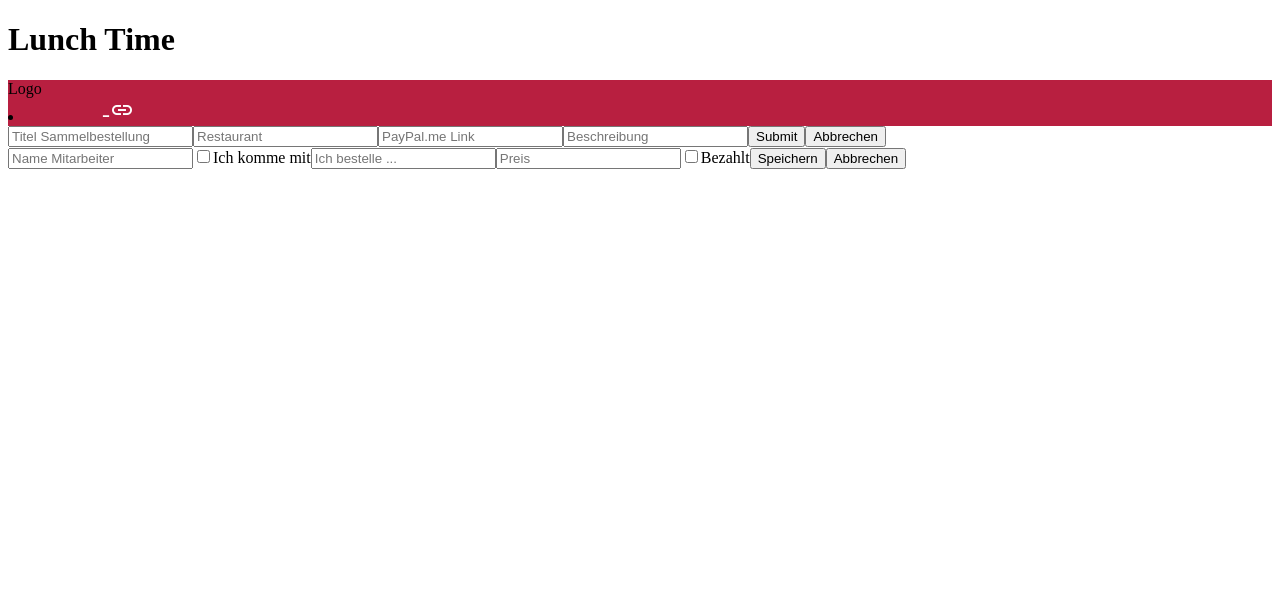
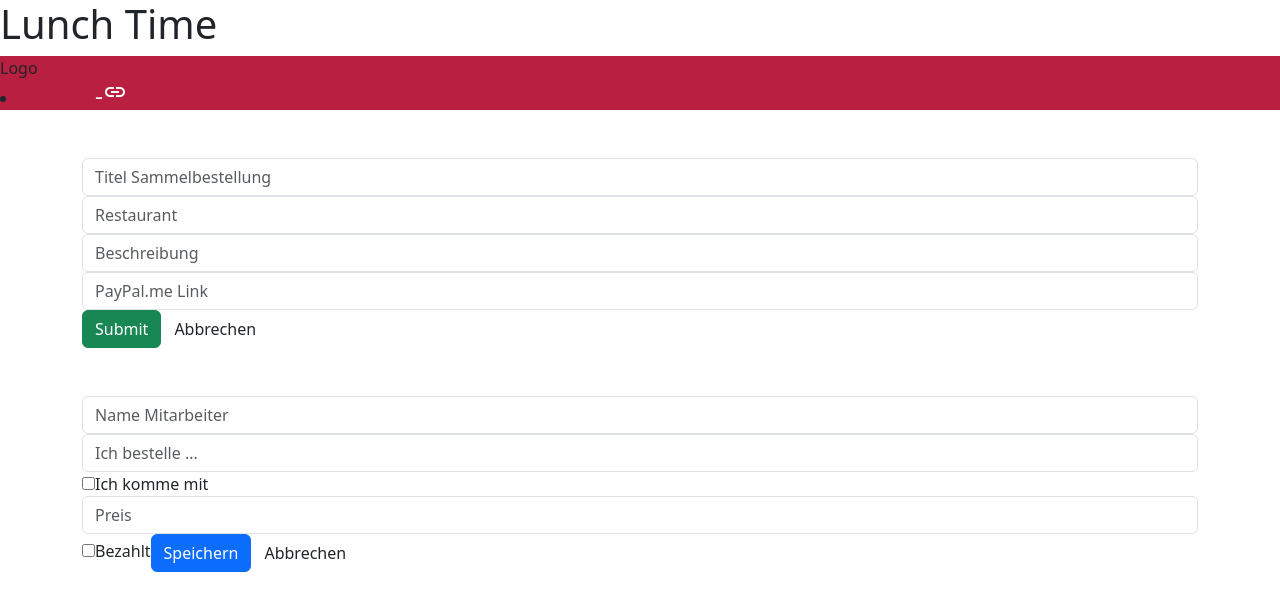
Before and after one commit to e-Ribbit/Lunch_Time_SPA, an Angular app in the folder Lunch_Time/: page / in a window 1280 px wide. Shown: the top 610 px of the page. Built offline with nearby package versions, Linux system fonts and the light colour scheme.

Commit message:
added bootstrap

```diff
--- a/Lunch_Time/package.json
+++ b/Lunch_Time/package.json
@@ -18,6 +18,7 @@
     "@angular/platform-browser": "^16.0.0",
     "@angular/platform-browser-dynamic": "^16.0.0",
     "@angular/router": "^16.0.0",
+    "bootstrap": "^5.3.0-alpha3",
     "rxjs": "~7.8.0",
     "tslib": "^2.3.0",
     "zone.js": "~0.13.0"
--- a/Lunch_Time/src/app/form-create-order/form-create-order.component.html
+++ b/Lunch_Time/src/app/form-create-order/form-create-order.component.html
@@ -1,12 +1,35 @@
-<div class="form-container">
+<div class="container mt-5">
+    <div class="form-container">
         <form class="create-order" [formGroup]="createOrder" (ngSubmit)="onSubmit()">
             <div class="form-group">
-                <input type="text" id="name" formControlName="name" placeholder="Titel Sammelbestellung">
-                <input type="text" id="restaurant" formControlName="restaurant" placeholder="Restaurant">
-                <input type="text" id="paypal" formControlName="paypal" placeholder="PayPal.me Link">
-                <input type="text" id="description" name="formControlName" placeholder="Beschreibung">
+                <div formGroupName="requiredFields">
+                    <input class="form-control" type="text" id="name" formControlName="name"
+                        placeholder="Titel Sammelbestellung">
+                    <div>
+                        <span
+                            *ngIf="!createOrder.get('requiredFields.name')?.valid && createOrder.get('requiredFields.name')?.touched">
+                            Bitte gib einen Titel für die Bestellung ein</span>
+                    </div>
+                    <input class="form-control" type="text" id="restaurant" formControlName="restaurant"
+                        placeholder="Restaurant">
+                    <div>
+                        <span
+                            *ngIf="!createOrder.get('requiredFields.restaurant')?.valid && createOrder.get('requiredFields.restaurant')?.touched">
+                            Bitte gib ein Restaurant ein</span>
+                    </div>
+                    <input class="form-control" type="text" id="description" formControlName="description"
+                        placeholder="Beschreibung">
+                    <div>
+                        <span
+                            *ngIf="!createOrder.get('requiredFields.description')?.valid && createOrder.get('requiredFields.description')?.touched">
+                            Bitte gib eine Beschreibung ein</span>
+                    </div>
+                </div>
+                <input class="form-control" type="text" id="paypal" formControlName="paypal"
+                    placeholder="PayPal.me Link">
                 <button type="submit" class="btn btn-success" value="Submit">Submit</button>
                 <button type="button" class="btn btn-cancel">Abbrechen</button>
             </div>
         </form>
+    </div>
 </div>
--- a/Lunch_Time/src/app/form-create-order/form-create-order.component.ts
+++ b/Lunch_Time/src/app/form-create-order/form-create-order.component.ts
@@ -1,5 +1,5 @@
-import { Component, OnInit } from '@angular/core';
-import { FormGroup, FormControl, Validators } from '@angular/forms';
+import { Component, OnInit, ViewChild } from '@angular/core';
+import { NgForm, FormGroup, FormControl, Validators } from '@angular/forms';
 
 @Component({
   selector: 'app-form-create-order',
@@ -12,20 +12,28 @@ export class FormCreateOrderComponent implements OnInit {
   restaurant!:string;
   paypal!:string;
   description!:string;
-
   createOrder!: FormGroup;
 
   ngOnInit() {
     this.createOrder = new FormGroup({
-      name: new FormControl(null, Validators.required),
-      restaurant: new FormControl(null, Validators.required),
+      requiredFields: new FormGroup({
+        name: new FormControl(null, Validators.required),
+        restaurant: new FormControl(null, Validators.required),
+        description: new FormControl(null, Validators.required),
+      }),
       paypal: new FormControl(null),
-      description: new FormControl(null, Validators.required),
+
     });
   }
+
+  @ViewChild('createOrderForm') form!: NgForm;
   submitted = false;
   onSubmit() {
     this.submitted = true;
     console.log(this.createOrder);
+    this.name = this.form.value.requiredFields.name;
+    this.restaurant = this.form.value.requiredFields.restaurant;
+    this.description = this.form.value.requiredFields.description;
+    this.paypal = this.form.value.paypal;
   }
 }
--- a/Lunch_Time/src/app/form-data/form-data.component.html
+++ b/Lunch_Time/src/app/form-data/form-data.component.html
@@ -1,8 +1,8 @@
-<p>form-data works!</p>
-<div class="form-data">
-    <span>Paypal</span>
+<!-- <div class="form-data">
+    <span>{{paypal}}</span>
     <div>
-        <span></span>
-        <span></span>
+        <span>{{name}}</span>
+        <span>{{restaurant}}</span>
+        <span>{{description}}</span>
     </div>
-</div>
+</div> -->
--- a/Lunch_Time/src/app/form-place-order/form-place-order.component.html
+++ b/Lunch_Time/src/app/form-place-order/form-place-order.component.html
@@ -1,13 +1,27 @@
+<div class="container mt-5">
     <div class="form-container">
         <form class="place-order" [formGroup]="placeOrder" (ngSubmit)="onSubmit()">
-        <input type="text" id="name" formControlName="name" placeholder="Name Mitarbeiter">
+            <div formGroupName="requiredFields">
+                <input class="form-control" type="text" id="name" formControlName="name" placeholder="Name Mitarbeiter">
+                <div>
+                    <span
+                        *ngIf="!placeOrder.get('requiredFields.name')?.valid && placeOrder.get('requiredFields.name')?.touched">
+                        Bitte gib einen Namen ein</span>
+                </div>
+                <input class="form-control" type="text" id="order" formControlName="order" placeholder="Ich bestelle ...">
+                <div>
+                    <span
+                        *ngIf="!placeOrder.get('requiredFields.order')?.valid && placeOrder.get('requiredFields.order')?.touched">
+                        Bitte gib deine Bestellung ein</span>
+                </div>
+            </div>
             <input type="checkbox" id="companion" name="companion" value="companion">
             <label for="companion">Ich komme mit</label>
-        <input type="text" id="order" formControlName="order" placeholder="Ich bestelle ...">
-        <input type="text" id="price" formControlName="price" placeholder="Preis">
+            <input class="form-control" type="text" id="price" formControlName="price" placeholder="Preis">
             <input type="checkbox" id="paid" formControlName="paid" value="paid">
             <label for="paid">Bezahlt</label>
-        <input type="submit" value="Speichern" />
-        <button type="button" id="cancel">Abbrechen</button>
+            <button type="submit" class="btn btn-primary" value="Speichern">Speichern</button>
+            <button type="button" class="btn btn-cancel" id="cancel">Abbrechen</button>
         </form>
     </div>
+</div>
--- a/Lunch_Time/src/app/form-place-order/form-place-order.component.ts
+++ b/Lunch_Time/src/app/form-place-order/form-place-order.component.ts
@@ -15,21 +15,31 @@ export class FormPlaceOrderComponent implements OnInit {
   paid!: boolean;
   placeOrder!: FormGroup;
 
-  @ViewChild('myForm') form!: NgForm;
+  ngOnInit() {
+    this.placeOrder = new FormGroup({
+      requiredFields: new FormGroup({
+        name: new FormControl(null, Validators.required),
+        order: new FormControl(null, Validators.required),
+      }),
+      companion: new FormControl(null),
+      price: new FormControl(null),
+      paid: new FormControl(null),
+    });
+  }
+  @ViewChild('placeOrderForm') form!: NgForm;
 
   submitted = false;
   onSubmit() {
     this.submitted = true;
     console.log(this.placeOrder);
-    // this.name = this.form.value.
+    this.name = this.form.value.requiredFields.name;
+    this.order = this.form.value.requiredFields.order;
+    this.companion = this.form.value.companion;
+    this.price = this.form.value.price;
+    this.paid = this.form.value.paid;
   }
-  ngOnInit() {
-    this.placeOrder = new FormGroup({
-      name: new FormControl(null, Validators.required),
-      companion: new FormControl(null),
-      order: new FormControl(null, Validators.required),
-      price: new FormControl(null),
-      paid: new FormControl(null),
-    });
+
+  setDefaultValue(){
+
   }
 }
--- a/Lunch_Time/src/index.html
+++ b/Lunch_Time/src/index.html
@@ -1,16 +1,21 @@
 <!DOCTYPE html>
 <html lang="en">
+
 <head>
   <meta charset="utf-8" />
   <title>LunchTime</title>
   <base href="/" />
   <meta name="viewport" content="width=device-width, initial-scale=1" />
-    <link
-      rel="stylesheet"
-      href="https://fonts.googleapis.com/icon?family=Material+Icons"
-    />
+  <link rel="stylesheet" href="https://fonts.googleapis.com/icon?family=Material+Icons" />
+  <link href="https://cdn.jsdelivr.net/npm/bootstrap@5.3.0-alpha3/dist/css/bootstrap.min.css" rel="stylesheet"
+    integrity="sha384-KK94CHFLLe+nY2dmCWGMq91rCGa5gtU4mk92HdvYe+M/SXH301p5ILy+dN9+nJOZ" crossorigin="anonymous">
+  <script src="https://cdn.jsdelivr.net/npm/bootstrap@5.3.0-alpha3/dist/js/bootstrap.bundle.min.js"
+    integrity="sha384-ENjdO4Dr2bkBIFxQpeoTz1HIcje39Wm4jDKdf19U8gI4ddQ3GYNS7NTKfAdVQSZe"
+    crossorigin="anonymous"></script>
 </head>
+
 <body>
   <app-root></app-root>
 </body>
+
 </html>
```
Also changed, not shown: Lunch_Time/src/app/form-data/form-data.component.ts (line endings or trailing spaces), 1 other file (tests, documents, lock files or other folders). Lines whose indentation alone changed are shown as unchanged.
